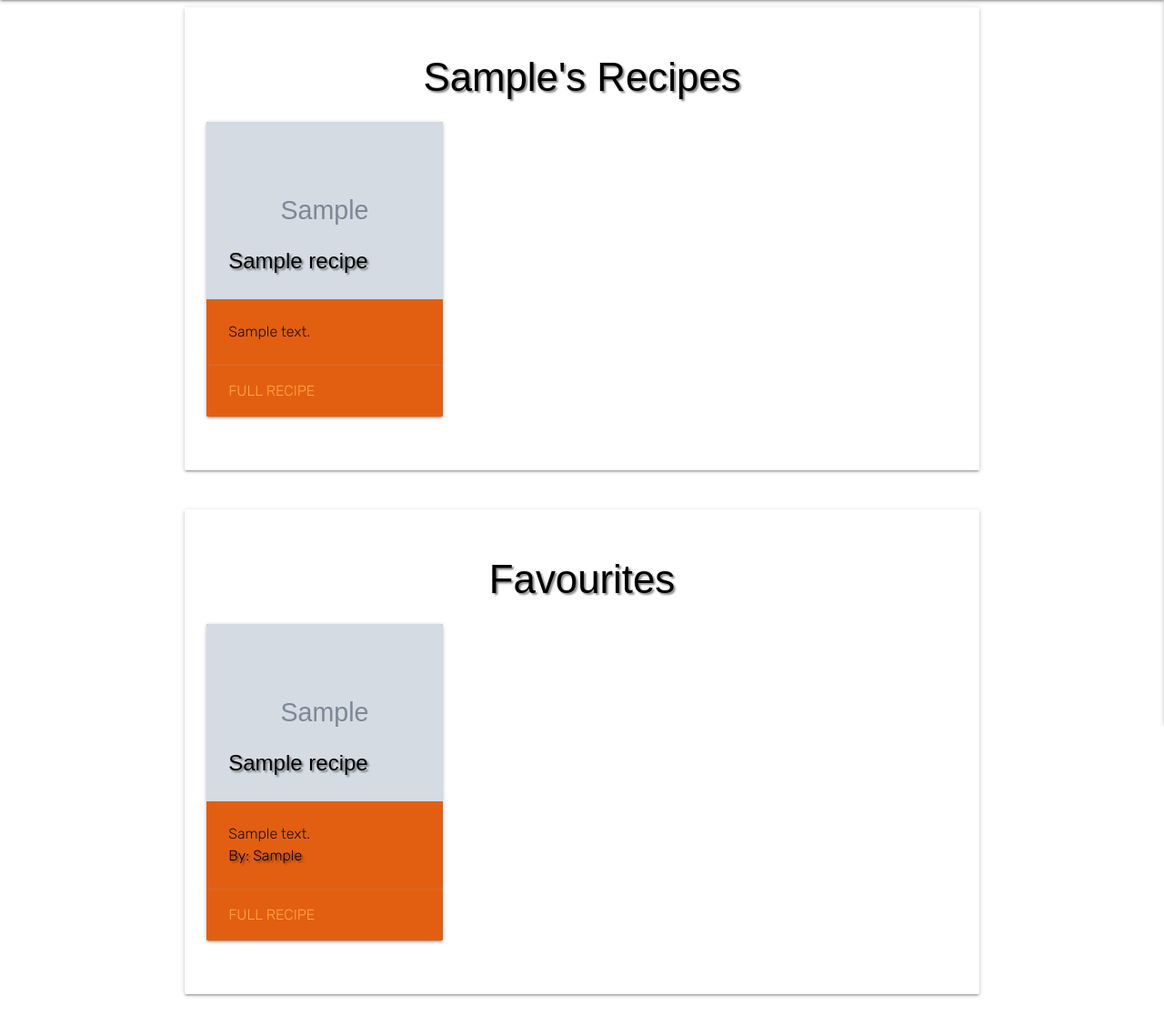
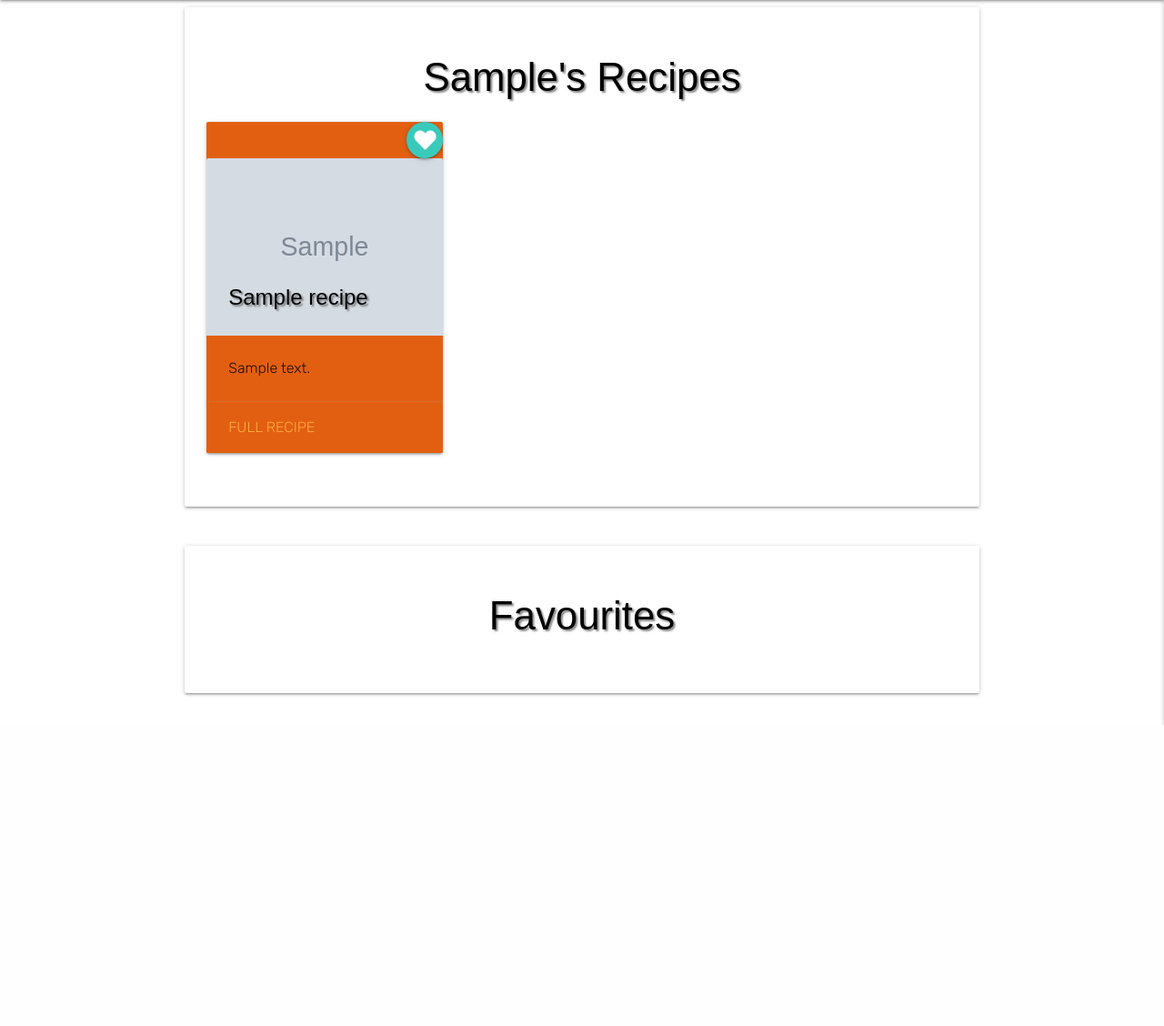
Before and after one commit to brimurphy/share-a-plate, a Flask app: page /my_recipes/1 in a window 1280 px wide. Shown: the part 64-1192 px from the top of the page at 91% size. After the commit the page ends 861 px from the top, so only its background shows below. Run offline with Flask 2, Linux system fonts and the light colour scheme; the visitor is signed in with stand-in values (Sample User, id 1); grey boxes marked "Sample" are stand-in pictures; a database or web service that is not in the repository returns one stand-in record (values such as "Sample title"); some libraries are stand-ins or nearby versions; some web fonts are replaced.

Commit message:
Update to styles and missing attribute
Add Text-shadow class to all headings
Edit spacing between buttons on index.html
Add missing alt tags to images and have tags display recipe name

```diff
--- a/templates/index.html
+++ b/templates/index.html
@@ -1,7 +1,7 @@
 {% extends "base.html" %}
   {% block content %}
 
-<section class="home-screen row">
+    <section class="row home-screen text-shadow">
       <h2 class="center-align header-text">Share A Plate</h2>
       <div class="col s12">
         <div class="col m6 hide-on-small-only">
@@ -10,7 +10,7 @@
         <div class="col s12 m6">
           <div class="card medium">
             <div class="card-content">
-          <h3 class="card-title center-align header-text">Welcome</h3>
+              <h3 class="card-title center-align header-text text-shadow">Welcome</h3>
               <p class="center-align">
                 Come join our community of food lovers
                 Create your own online cookbook
@@ -19,7 +19,7 @@
               </p>
             </div>
           </div>
-      <div class="center-align">
+          <div class="center-align cta-btn">
             <a href="{{ url_for('login') }}" class="btn orange-bg">Log In</a>
             <a href="{{ url_for('register') }}" class="btn orange-bg">Register</a>
           </div>
--- a/templates/login.html
+++ b/templates/login.html
@@ -1,6 +1,6 @@
 {% extends "base.html" %} {% block content %}
 
-<h3 class="center-align header-text">Log In</h3>
+<h3 class="center-align header-text text-shadow">Log In</h3>
 
 <div class="row">
   <form
--- a/templates/my_recipes.html
+++ b/templates/my_recipes.html
@@ -1,6 +1,7 @@
 {% extends "base.html" %}
   {% block content %}
 
+    <!-- user recipes -->
     <section class="row">
       <div class="col s12">
         <div class="card-panel">
@@ -12,14 +13,15 @@
               <div class="col s12 m6 l4">
                 <div class="card orange-bg">
                   <div class="card-image">
-                  <img src="{{ recipe.recipe_img }}">
+                    <a class="btn-floating right turquoise-bg"><i class="fa fa-heart" aria-hidden="true"></i></a>
+                    <img src="{{ recipe.recipe_img }}" alt="Image of {{ recipe.recipe_img }}">
                     <span class="card-title text-shadow header-text black-text">{{ recipe.recipe_name }}</span>
                   </div>
                   <div class="card-content">
                     <p>{{ recipe.recipe_description }}</p>
                   </div>
                   <div class="card-action">
-                  <a href="#">Full Recipe</a>
+                    <a href="{{ url_for('full_recipe') }}">Full Recipe</a>
                   </div>
                 </div>
               </div>
@@ -29,6 +31,7 @@
       </div>
     </section>
 
+    <!-- user favourites -->
     <section class="row">
       <div class="col s12">
         <div class="card-panel">
@@ -37,26 +40,28 @@
           </h3>
           <div class="row">
             {% for recipe in recipes %}
+              {% if recipe.is_favourite == true %}
                 <div class="col s12 m6 l4">
                   <div class="card orange-bg">
                     <div class="card-image">
-                  <img src="{{ recipe.recipe_img }}">
+                      <a class="btn-floating right turquoise-bg"><i class="fa fa-heart" aria-hidden="true"></i></a>
+                      <img src="{{ recipe.recipe_img }}" alt="Image of {{ recipe.recipe_img }}">
                       <span class="card-title text-shadow header-text black-text">{{ recipe.recipe_name }}</span>
                     </div>
                     <div class="card-content">
                       <p>{{ recipe.recipe_description }}</p>
-                  <span class="text-shadow black-text">By: {{ recipe.username.capitalize() }}</span>
                     </div>
                     <div class="card-action">
-                  <a href="#">Full Recipe</a>
+                      <a href="{{ url_for('full_recipe') }}">Full Recipe</a>
+                      <span class="right text-shadow black-text">By: {{ recipe.username.capitalize() }}</span>
                     </div>
                   </div>
                 </div>
+              {% endif %}
             {% endfor %}
           </div>
         </div>
       </div>
     </section>
 
-
   {% endblock %}
--- a/templates/register.html
+++ b/templates/register.html
@@ -1,6 +1,6 @@
 {% extends "base.html" %} {% block content %}
 
-<h3 class="center-align header-text">Register</h3>
+<h3 class="center-align header-text text-shadow">Register</h3>
 
 <div class="row">
   <form class="col s12 m8 offset-m2" method="POST" action="{{ url_for('register') }}">
```
Also changed, not shown: templates/recipes.html (+6 -6 lines). Lines whose indentation alone changed are shown as unchanged.
